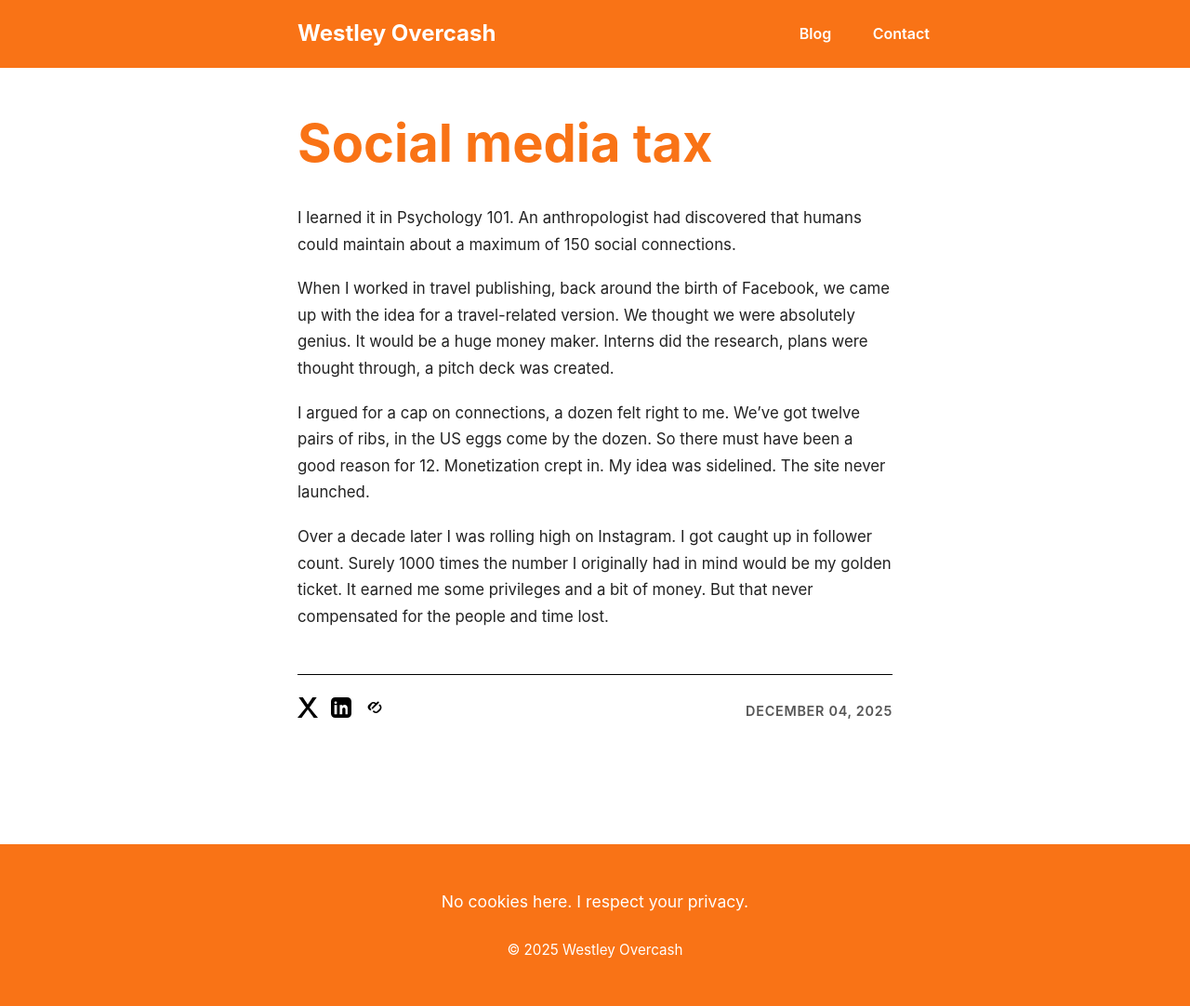
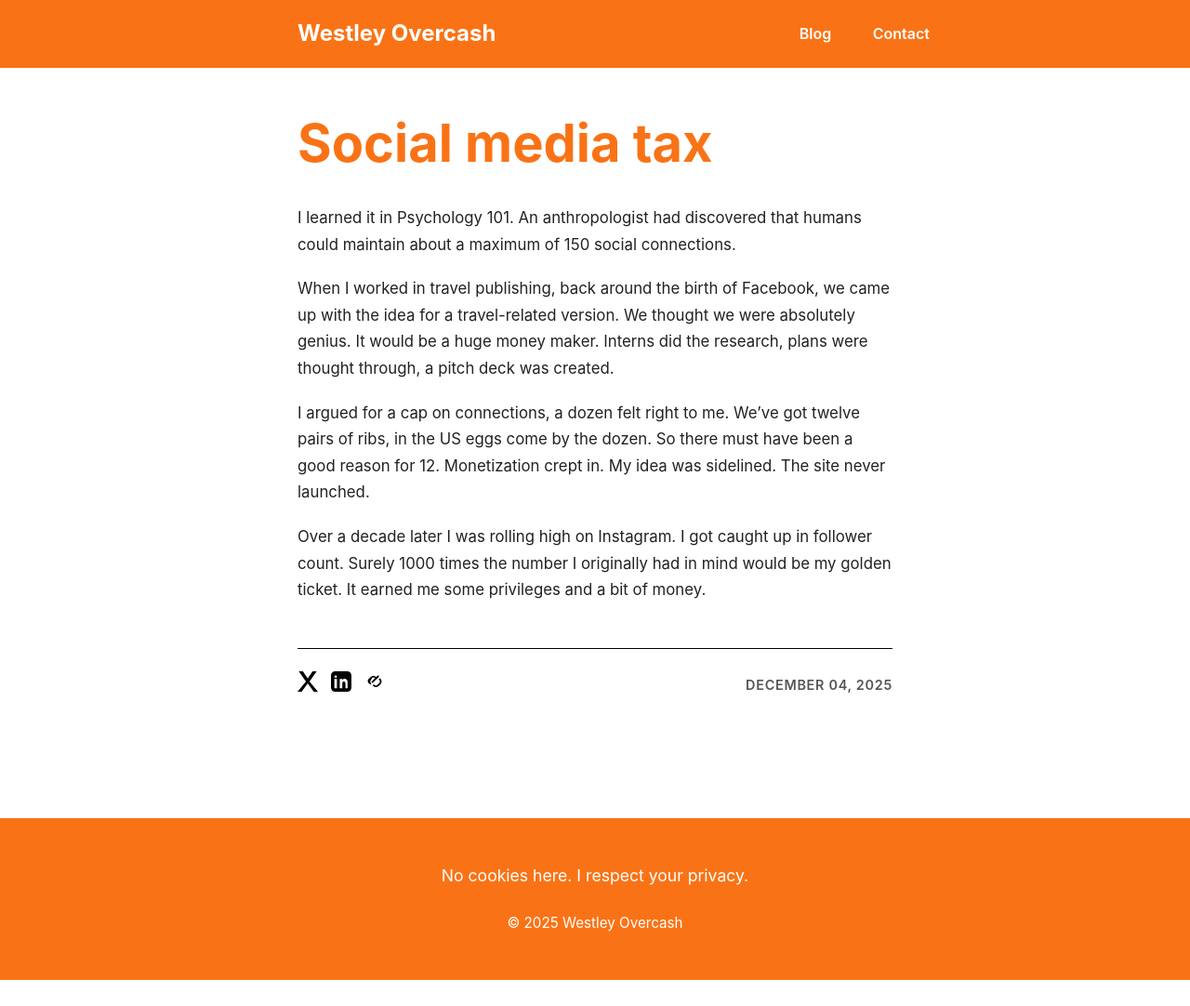
Before and after one commit to westleyovercash/westleyovercash.github.io, a Jekyll site: the page built from _posts/2025-12-04-social-media-tax.md, in a window 1280 px wide. Shown: the whole page at 93% size. Built offline with Jekyll 4.4.1, drawn with Linux system fonts in a browser that asks for light colours; after the commit the page ends 1054 px from its top, so only the background shows below that.

Commit message:
Update 2025-12-04-social-media-tax.md

```diff
--- a/_posts/2025-12-04-social-media-tax.md
+++ b/_posts/2025-12-04-social-media-tax.md
@@ -9,4 +9,4 @@ When I worked in travel publishing, back around the birth of Facebook, we came u
 
 I argued for a cap on connections, a dozen felt right to me. We've got twelve pairs of ribs, in the US eggs come by the dozen. So there must have been a good reason for 12. Monetization crept in. My idea was sidelined. The site never launched.
 
-Over a decade later I was rolling high on Instagram. I got caught up in follower count. Surely 1000 times the number I originally had in mind would be my golden ticket. It earned me some privileges and a bit of money. But that never compensated for the people and time lost.
+Over a decade later I was rolling high on Instagram. I got caught up in follower count. Surely 1000 times the number I originally had in mind would be my golden ticket. It earned me some privileges and a bit of money.
```
